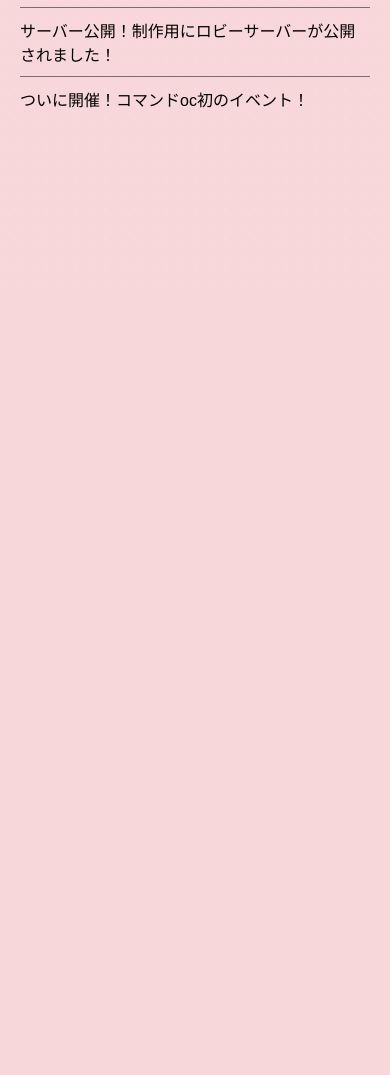
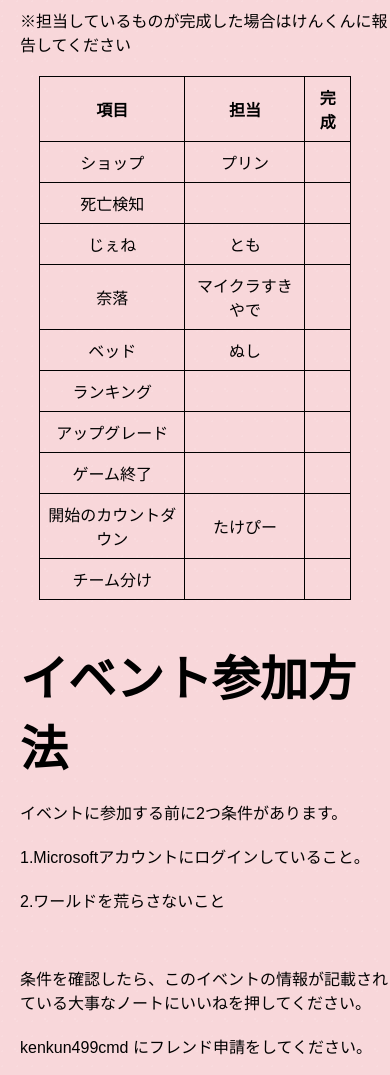
Before and after one commit to kenkun399be/oc_home, a plain HTML site: page index.html in a window 390 px wide. Shown: the part 556-1631 px from the top of the page. Before the commit the page ends 844 px from the top, so only its background shows below. Drawn offline with Linux system fonts and the light colour scheme.

Commit message:
Update index.html

```diff
--- a/index.html
+++ b/index.html
@@ -162,6 +162,32 @@
       border-bottom: 1px solid #00000080;
       padding-bottom: 10px;
     }
+
+    table {
+      width: 80%;
+      margin: 20px auto;
+      border-collapse: collapse;
+    }
+
+    th, td {
+      border: 1px solid black;
+      padding: 8px;
+      text-align: center;
+    }
+
+    h2.heading {
+      text-align: left;
+      font-size: 3em;
+      margin-bottom: 20px;
+      margin-left: 20px;
+    }
+
+    p.description {
+      text-align: left;
+      font-size: 1em;
+      margin-left: 20px;
+      margin-bottom: 20px;
+    }
   </style>
 </head>
 <body>
@@ -181,6 +207,78 @@
     <button class="button" id="nextButton" onclick="nextSlide()">＞</button>
   </div>
 
+  <h2 class="heading">ベッドウォーズ担当</h2>
+  <p class="description">※担当しているものが完成した場合はけんくんに報告してください</p>
+
+  <table>
+    <tr>
+      <th>項目</th>
+      <th>担当</th>
+      <th>完成</th>
+    </tr>
+    <tr>
+      <td>ショップ</td>
+      <td>プリン</td>
+      <td></td>
+    </tr>
+    <tr>
+      <td>死亡検知</td>
+      <td></td>
+      <td></td>
+    </tr>
+    <tr>
+      <td>じぇね</td>
+      <td>とも</td>
+      <td></td>
+    </tr>
+    <tr>
+      <td>奈落</td>
+      <td>マイクラすきやで</td>
+      <td></td>
+    </tr>
+    <tr>
+      <td>ベッド</td>
+      <td>ぬし</td>
+      <td></td>
+    </tr>
+    <tr>
+      <td>ランキング</td>
+      <td></td>
+      <td></td>
+    </tr>
+    <tr>
+      <td>アップグレード</td>
+      <td></td>
+      <td></td>
+    </tr>
+    <tr>
+      <td>ゲーム終了</td>
+      <td></td>
+      <td></td>
+    </tr>
+    <tr>
+      <td>開始のカウントダウン</td>
+      <td>たけぴー</td>
+      <td></td>
+    </tr>
+    <tr>
+      <td>チーム分け</td>
+      <td></td>
+      <td></td>
+    </tr>
+  </table>
+
+  <h2 class="heading">イベント参加方法</h2>
+  <p class="description">イベントに参加する前に2つ条件があります。</p>
+  <p class="description">1.Microsoftアカウントにログインしていること。</p>
+  <p class="description">2.ワールドを荒らさないこと</p>
+  <br>
+  <p class="description">条件を確認したら、このイベントの情報が記載されている大事なノートにいいねを押してください。</p>
+  <p class="description">kenkun499cmd にフレンド申請をしてください。</p>
+  <p class="description">申請後、最遅24時間で承認します。</p>
+  <p class="description">承認されたら、フレンドタブでkenkun499CMD 制作ワールド というワールドが出てくるので、そのワールドに参加してください。</p>
+  <p class="description">参加出来たら、棒を右クリックすることでロビーとBed Warsサーバーを行き来できます。</p>
+
   <div class="news">
     <h2>ニュース</h2>
     <p>制作開始！2025年1月27日 第一回 <a href="https://kenkun399be.github.io/oc_meeting/" target="_blank">制作会議</a>で制作方針確定！</p>
@@ -188,33 +286,30 @@
     <p>ついに開催！コマンドoc初のイベント！</p>
   </div>
 
+
+
   <script>
     const slider = document.getElementById("imageSlider");
     const imageWidth = 638.98;
     const spacerWidth = 10;
-    const containerWidth = window.innerWidth;
-    const visibleImages = Math.floor(containerWidth / (imageWidth + spacerWidth));
+    let visibleImages = Math.max(1, Math.floor(window.innerWidth / (imageWidth + spacerWidth)));
 
-    let imagesData = [];
-    for (let i = 0; i < 10; i++) {
-      imagesData.push("images/live.png");
-      imagesData.push("images/mail.png");
-    }
+    let imagesData = ["images/live.png", "images/mail.png", "images/live.png", "images/mail.png", "images/live.png", "images/mail.png", "images/live.png", "images/mail.png", "images/live.png", "images/mail.png"];
 
     let imageHTML = '';
     imagesData.forEach(src => {
+      let wrapperClass = "image-wrapper";
+      let onclickFunction = "";
       if (src === "images/mail.png") {
-        imageHTML += `<div class="image-wrapper" onclick="redirectToMail()"><img src="${src}" alt="image"></div>`;
+        onclickFunction = "redirectToMail()";
       } else if (src === "images/live.png") {
-        imageHTML += `<div class="image-wrapper" onclick="redirectToLive()"><img src="${src}" alt="image"></div>`;
-      } else {
-        imageHTML += `<div class="image-wrapper"><img src="${src}" alt="image"></div>`;
+        onclickFunction = "redirectToLive()";
       }
-      imageHTML += `<div class="spacer"></div>`;
+      imageHTML += `<div class="${wrapperClass}" onclick="${onclickFunction}"><img src="${src}" alt="image"></div><div class="spacer"></div>`;
     });
 
     slider.innerHTML = imageHTML;
-    let currentImage = Math.floor(5);
+    let currentImage = Math.floor(imagesData.length / 2 - visibleImages / 2);
     slider.style.width = `${(imageWidth + spacerWidth) * imagesData.length}px`;
     slider.style.transform = `translateX(-${currentImage * (imageWidth + spacerWidth)}px)`;
 
@@ -224,13 +319,6 @@
         slider.style.transition = "transform 0.5s ease-in-out";
         slider.style.transform = `translateX(-${currentImage * (imageWidth + spacerWidth)}px)`;
       }
-      if (currentImage >= 7) {
-        setTimeout(() => {
-          slider.style.transition = "none";
-          currentImage = Math.floor(5);
-          slider.style.transform = `translateX(-${currentImage * (imageWidth + spacerWidth)}px)`;
-        }, 500);
-      }
     }
 
     function prevSlide() {
@@ -238,13 +326,6 @@
         currentImage--;
         slider.style.transition = "transform 0.5s ease-in-out";
         slider.style.transform = `translateX(-${currentImage * (imageWidth + spacerWidth)}px)`;
-      }
-      if (currentImage <= 3) {
-        setTimeout(() => {
-          slider.style.transition = "none";
-          currentImage = Math.floor(5);
-          slider.style.transform = `translateX(-${currentImage * (imageWidth + spacerWidth)}px)`;
-        }, 500);
       }
     }
 
@@ -255,6 +336,11 @@
     function redirectToLive() {
       window.location.href = "https://kenkun399be.github.io/oc_meeting/";
     }
+    window.addEventListener('resize', () => {
+      visibleImages = Math.max(1, Math.floor(window.innerWidth / (imageWidth + spacerWidth)));
+      currentImage = Math.floor(imagesData.length / 2 - visibleImages / 2);
+      slider.style.transform = `translateX(-${currentImage * (imageWidth + spacerWidth)}px)`;
+    });
   </script>
 </body>
 </html>
```
